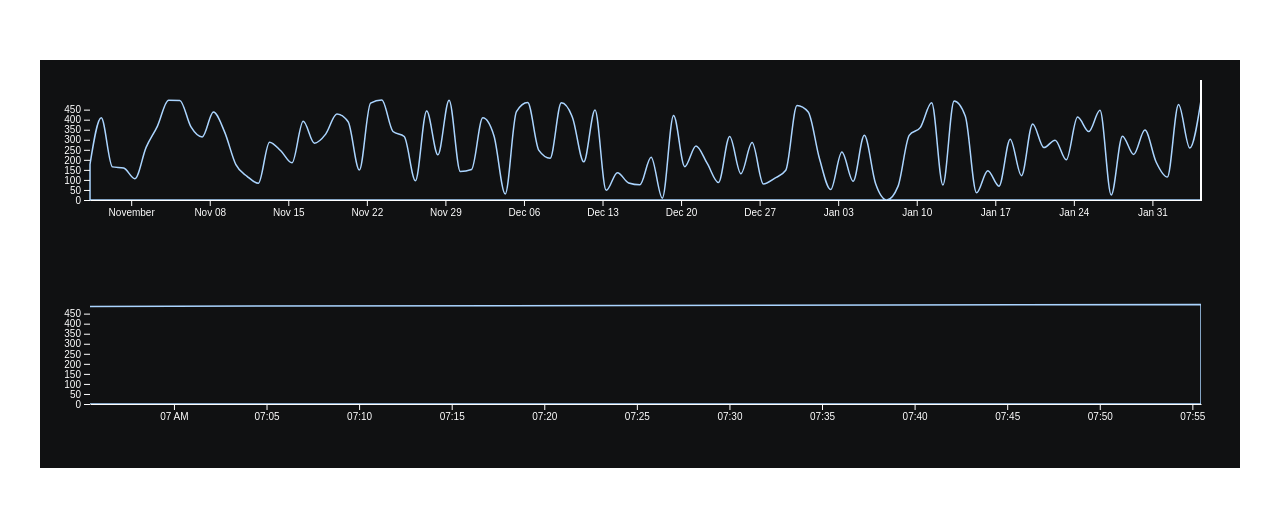
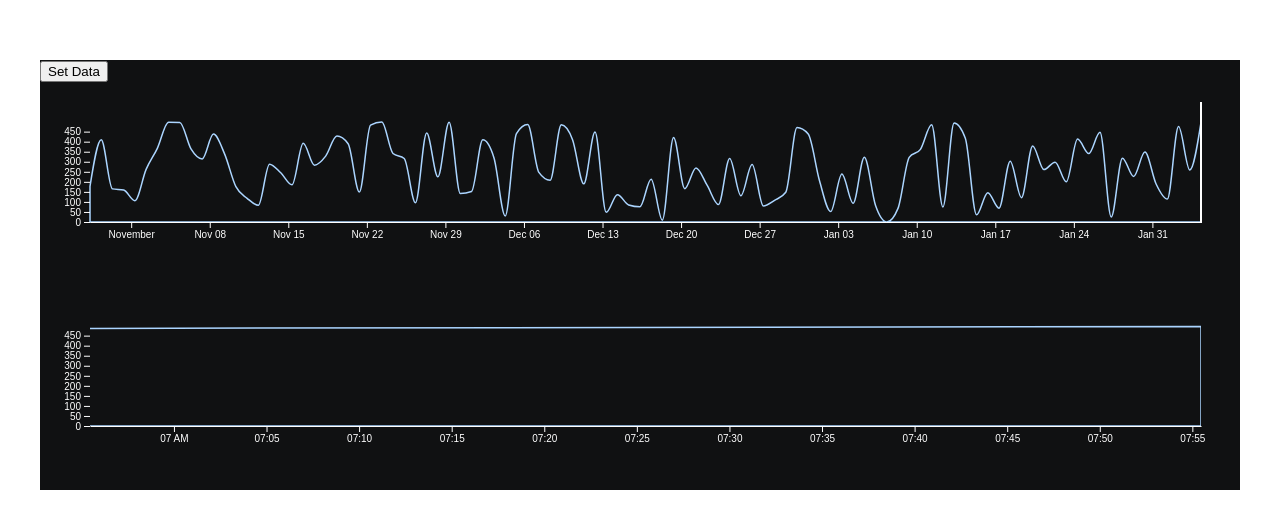
Before and after one commit to tom783/d3_chart, a React (Create React App) app: page / in a window 1280 px wide. Shown: the part 140-668 px from the top of the page. Built offline with nearby package versions, Linux system fonts and the light colour scheme.

Commit message:
[modify]export makeData, chane data button

```diff
--- a/src/App.js
+++ b/src/App.js
@@ -7,7 +7,7 @@ import {
   ZoomableSyncAreaChartTooltip,
   ZoomableSyncAreaChart,
 } from "./components-library/components"
-import { data } from "./components-library/tempData/lineChartData"
+import { makeData } from "./components-library/tempData/lineChartData"
 import { gatherByKeys } from "./components-library/utils/convertChartData"
 import bindingEventsMultiLineChart from "./components-library/utils/bindingEventsMultiLineChart"
 import { ChartContainer } from "./components-library/container"
@@ -20,17 +20,29 @@ const ViewPort = styled.div`
 `
 
 function App() {
+  const [data, setData] = React.useState(null)
+  React.useEffect(() => {
+    setData(makeData(100, 500))
+  }, [])
+
+  const change = (e) => {
+    setData(makeData(100, 500))
+  }
+
   return (
     <ViewPort>
+      <button onClick={change}>Set Data</button>
       {/* <ZoomableLineChart data={data} />
       <Brush data={data} /> */}
       {/* <ZoomableSyncAreaChartTooltip data={data} /> */}
+      {data && (
         <ChartContainer
           data={data}
           width={1200}
           height={200}
           margin={{ top: 20, right: 39, left: 50, bottom: 30 }}
         />
+      )}
     </ViewPort>
   )
 }
--- a/src/components-library/components/ZoomableSyncAreaChart/index.js
+++ b/src/components-library/components/ZoomableSyncAreaChart/index.js
@@ -72,8 +72,8 @@ const ZoomableSyncAreaChart = ({
     .attr("transform", `translate(${margin.left}, ${margin.top})`)
 
   const chartPath = chart
+    .datum(data)
     .append("path")
-    .datum(data)
     .attr("class", `${type === "focus" ? "focus-area" : "context-area"}`)
 
   if (type === "focus") {
--- a/src/components-library/tempData/lineChartData.js
+++ b/src/components-library/tempData/lineChartData.js
@@ -1,7 +1,7 @@
 import faker from "faker"
 import moment from "moment"
 
-function makeData(dataLength = 10, range = 5) {
+export function makeData(dataLength = 10, range = 5) {
   let data = []
 
   for (let i = 0; i < dataLength; i++) {
@@ -15,5 +15,3 @@ function makeData(dataLength = 10, range = 5) {
 
   return data
 }
-
-export const data = makeData(100, 500)
```
Also changed, not shown: 1 other file (tests, documents, lock files or other folders). Lines whose indentation alone changed are shown as unchanged.
